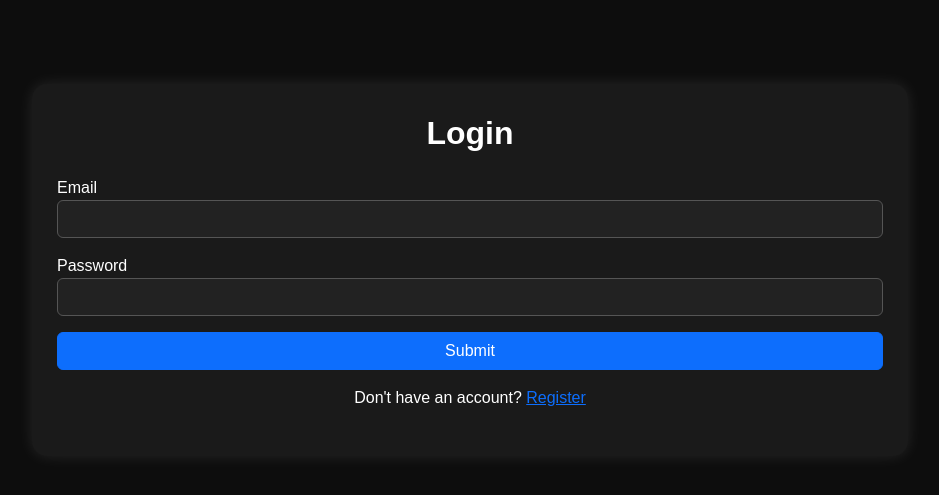
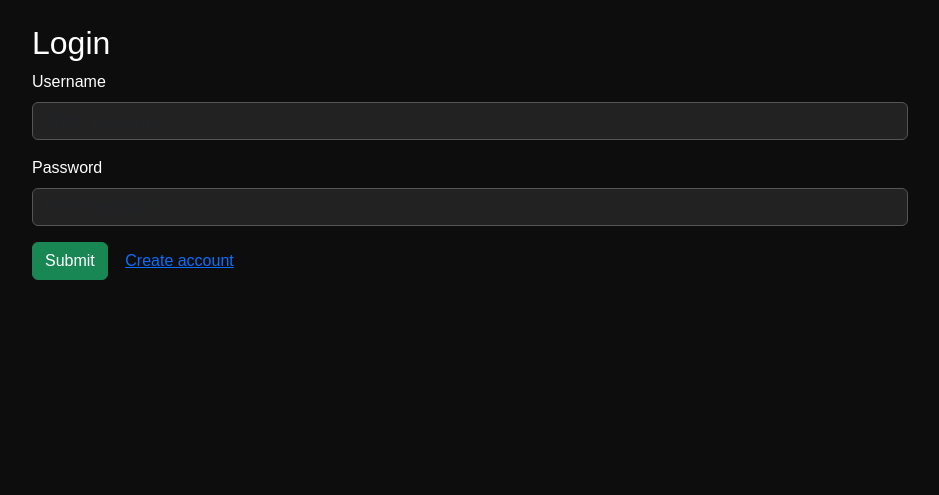
Before and after one commit to manojar346-hue/movieapp, a Python web app: template templates/login.html in a window 1280 px wide. Shown: the part 81-576 px from the top of the page, without its empty margins (170-1109 px from the left). Run offline with Jinja, Linux system fonts and the light colour scheme; the template is opened without the code that fills it, so the values that code supplies are empty, except form fields; form fields are guessed from the names that the template uses.

Commit message:
Update login.html

```diff
--- a/templates/login.html
+++ b/templates/login.html
@@ -1,31 +1,22 @@
-{% extends "base.html" %}
+{% extends 'base.html' %}
 {% block content %}
-
-<div class="auth-card">
-    <h2 class="text-center mb-4">Login</h2>
-
+<div class="form-box">
+    <h2>Login</h2>
     <form method="POST">
         {{ form.hidden_tag() }}
 
         <div class="mb-3">
-            {{ form.email.label }}
-            {{ form.email(class="form-control") }}
+            {{ form.username.label(class="form-label") }}
+            {{ form.username(class="form-control", placeholder="Enter username") }}
         </div>
 
         <div class="mb-3">
-            {{ form.password.label }}
-            {{ form.password(class="form-control") }}
+            {{ form.password.label(class="form-label") }}
+            {{ form.password(class="form-control", placeholder="Enter password") }}
         </div>
 
-        <div class="d-grid">
-            {{ form.submit(class="btn btn-primary") }}
-        </div>
-
-        <p class="text-center mt-3">
-            Don't have an account?
-            <a href="{{ url_for('register') }}">Register</a>
-        </p>
+        {{ form.submit(class="btn btn-success") }}
+        <a href="{{ url_for('register') }}" class="btn btn-link">Create account</a>
     </form>
 </div>
-
 {% endblock %}
```
